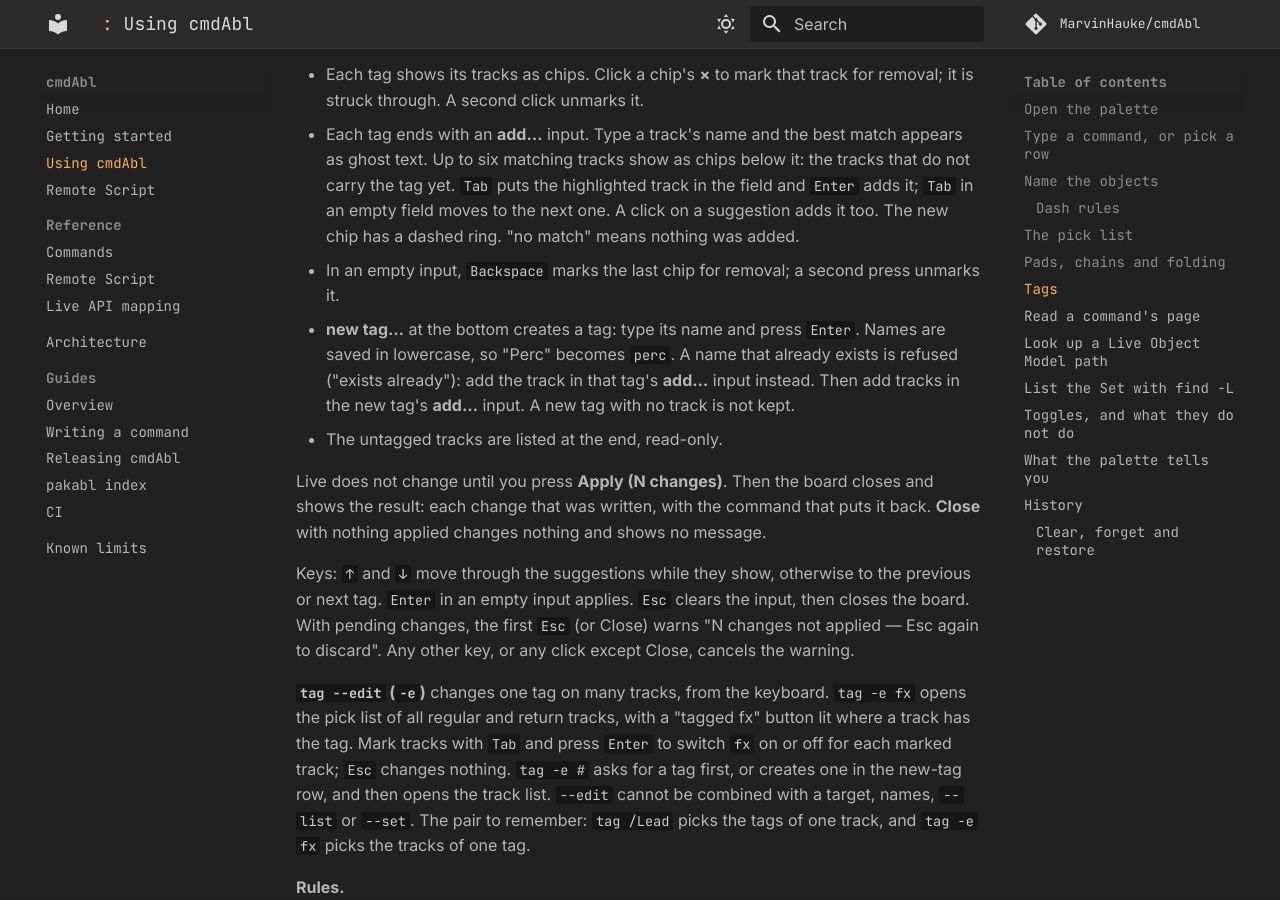
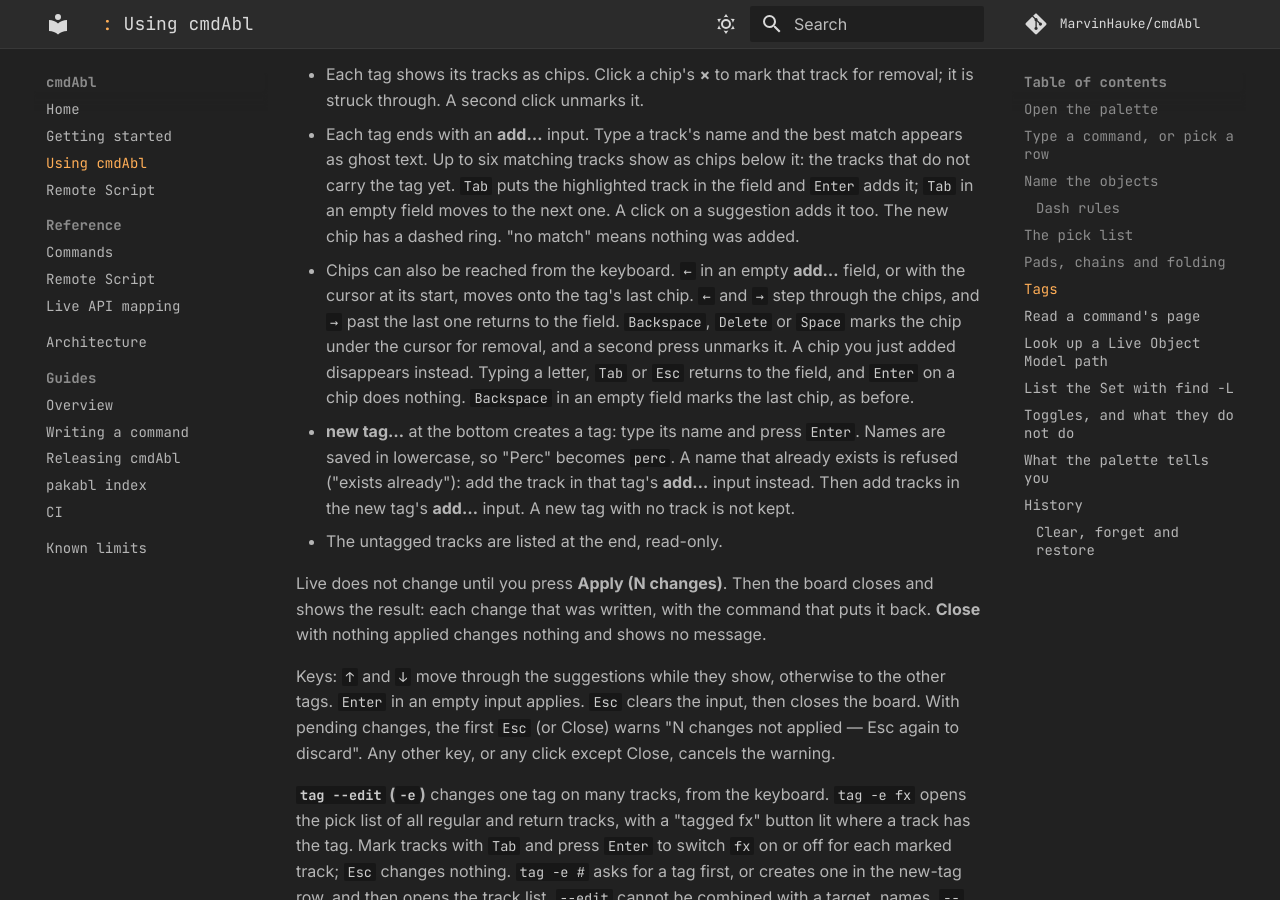
Before and after one commit to MarvinHauke/cmdAbl, an MkDocs documentation site: the page built from docs/using.md, in a window 1280 px wide and 900 px high, scrolled down 4843 px. Built offline with MkDocs 1.6.1 and Material for MkDocs 9.7.7, drawn with Linux system fonts in a browser that asks for light colours; comment, search, counter and statistics services are not loaded.

Commit message:
docs(using): board chip cursor — ←/→ step through a tag's chips
Co-Authored-By: Claude Haiku 5.5 <noreply@anthropic.com>

```diff
--- a/docs/using.md
+++ b/docs/using.md
@@ -159,7 +159,11 @@ In a Set without tags, the empty list says "type a new tag".
   matching tracks show as chips below it: the tracks that do not carry the tag yet. `Tab` puts the highlighted track
   in the field and `Enter` adds it; `Tab` in an empty field moves to the next one. A click on a suggestion adds it too. The new chip has a dashed ring. "no match" means
   nothing was added.
-- In an empty input, `Backspace` marks the last chip for removal; a second press unmarks it.
+- Chips can also be reached from the keyboard. `←` in an empty **add…** field, or with the cursor at its start, moves
+  onto the tag's last chip. `←` and `→` step through the chips, and `→` past the last one returns to the field.
+  `Backspace`, `Delete` or `Space` marks the chip under the cursor for removal, and a second press unmarks it. A chip
+  you just added disappears instead. Typing a letter, `Tab` or `Esc` returns to the field, and `Enter` on a chip does
+  nothing. `Backspace` in an empty field marks the last chip, as before.
 - **new tag…** at the bottom creates a tag: type its name and press `Enter`. Names are saved in lowercase, so
   "Perc" becomes `perc`. A name that already exists is refused ("exists already"): add the track in that tag's
   **add…** input instead. Then add tracks in the new tag's **add…** input. A new tag with no track is not kept.
@@ -169,7 +173,7 @@ Live does not change until you press **Apply (N changes)**. Then the board close
 change that was written, with the command that puts it back. **Close** with nothing applied changes nothing and
 shows no message.
 
-Keys: `↑` and `↓` move through the suggestions while they show, otherwise to the previous or next tag. `Enter` in an
+Keys: `↑` and `↓` move through the suggestions while they show, otherwise to the other tags. `Enter` in an
 empty input applies. `Esc` clears the input, then closes the board. With pending changes, the first `Esc` (or Close)
 warns "N changes not applied — Esc again to discard". Any other key, or any click except Close, cancels the warning.
 
```
